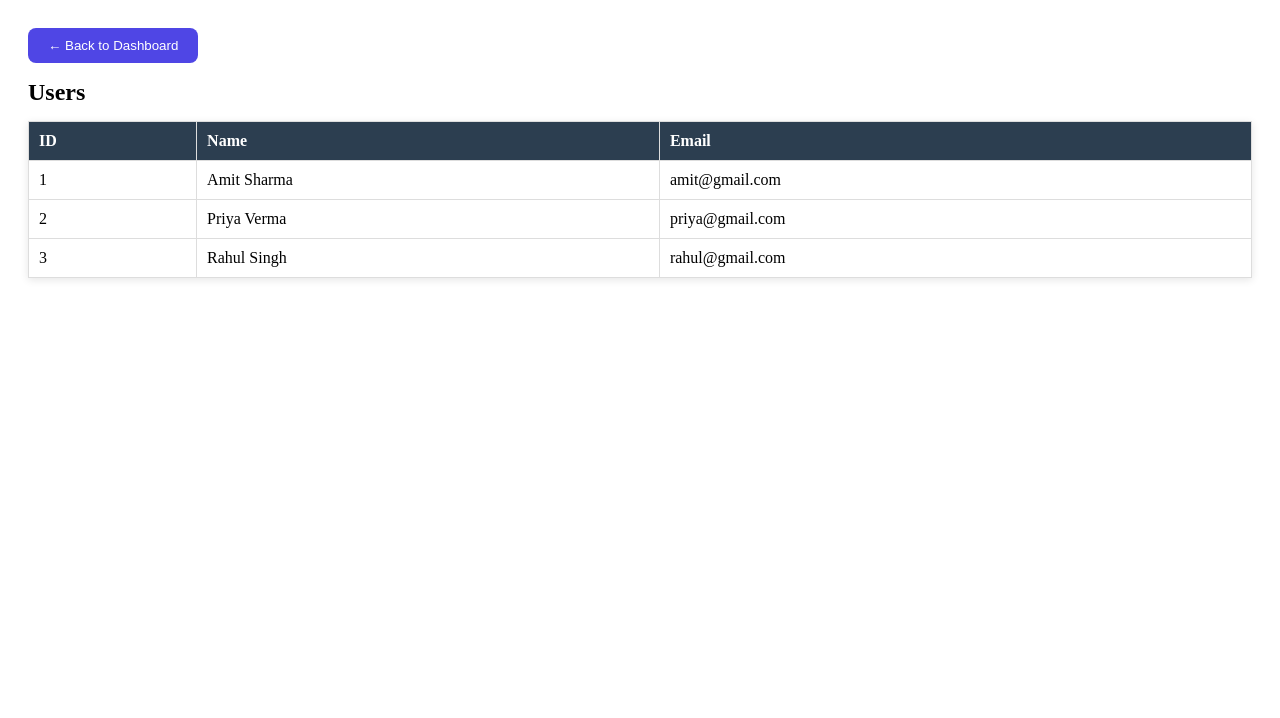
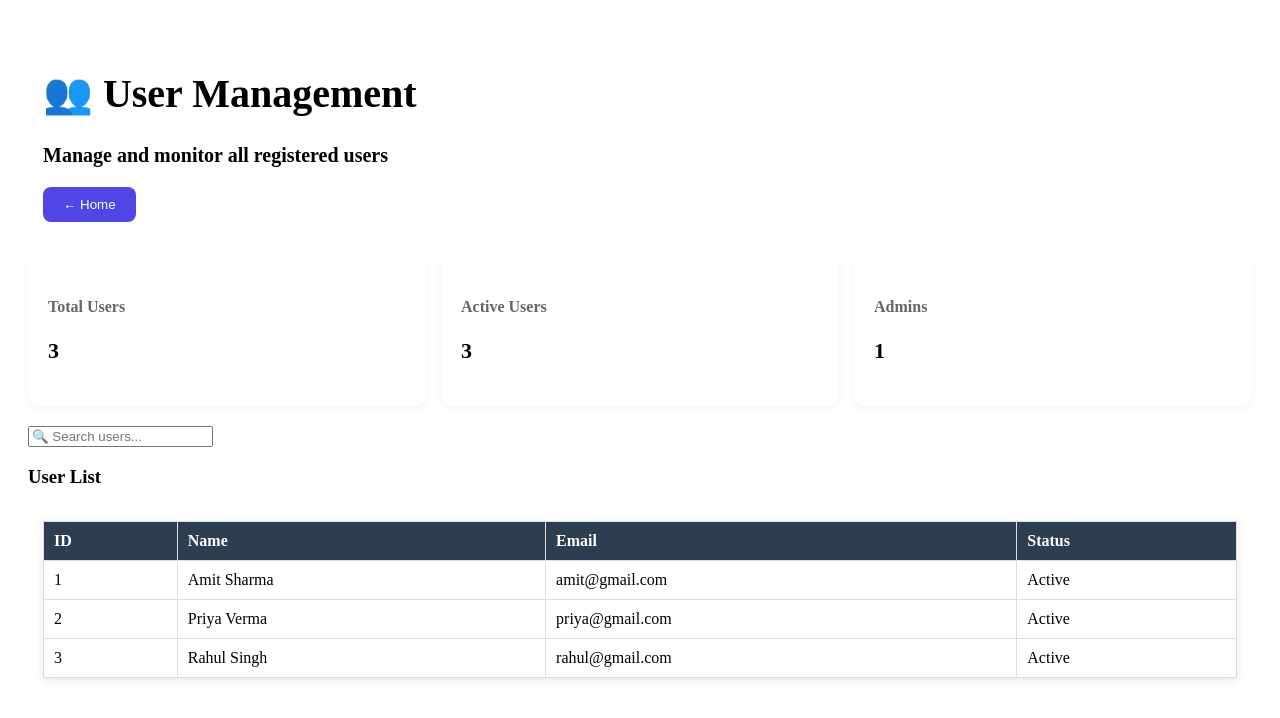
Before and after one commit to Vyasjayu/admin-dashboard, a Next.js app: page /users in a window 1280 px wide. Shown: the top 718 px of the page. Built offline with nearby package versions, Linux system fonts and the light colour scheme.

Commit message:
Update page.tsx

```diff
--- a/app/users/page.tsx
+++ b/app/users/page.tsx
@@ -3,47 +3,106 @@
 import { useRouter } from "next/navigation";
 import { useState } from "react";
 import "./users.css";
-import router from "next/router";
 
+interface User {
+  id: number;
+  name: string;
+  email: string;
+}
 
 export default function UsersPage() {
   const router = useRouter();
-  const users = [
+
+  const [search, setSearch] = useState("");
+
+  const users: User[] = [
     { id: 1, name: "Amit Sharma", email: "amit@gmail.com" },
     { id: 2, name: "Priya Verma", email: "priya@gmail.com" },
     { id: 3, name: "Rahul Singh", email: "rahul@gmail.com" }
   ];
 
+  const filteredUsers = users.filter(user =>
+    user.name.toLowerCase().includes(search.toLowerCase())
+  );
+
   return (
     <div className="page-container">
-         <button
-        className="back-btn"
-        onClick={() => router.push("/dashboard")}
-      >
-        ← Back to Dashboard
+
+      {/* HEADER */}
+      <div className="topbar">
+        <div>
+          <h1>👥 User Management</h1>
+          <p className="subtitle">Manage and monitor all registered users</p>
+        </div>
+
+        <button className="back-btn" onClick={() => router.push("/home")}>
+          ← Home
         </button>
+      </div>
 
-      <h1 className="page-title">Users</h1>
+      {/* STATS */}
+      <div className="cards">
+        <div className="card">
+          <h4>Total Users</h4>
+          <p>{users.length}</p>
+        </div>
 
+        <div className="card">
+          <h4>Active Users</h4>
+          <p>{users.length}</p>
+        </div>
+
+        <div className="card">
+          <h4>Admins</h4>
+          <p>1</p>
+        </div>
+      </div>
+
+      {/* SEARCH */}
+      <div className="section">
+        <input
+          className="search"
+          placeholder="🔍 Search users..."
+          value={search}
+          onChange={(e) => setSearch(e.target.value)}
+        />
+      </div>
+
+      {/* TABLE */}
+      <div className="section">
+        <h3>User List</h3>
+
+        {filteredUsers.length === 0 ? (
+          <p className="empty">No users found</p>
+        ) : (
+          <div className="tableBox">
             <table className="table">
               <thead>
                 <tr>
                   <th>ID</th>
                   <th>Name</th>
                   <th>Email</th>
+                  <th>Status</th>
                 </tr>
               </thead>
 
               <tbody>
-          {users.map((user) => (
+                {filteredUsers.map((user) => (
                   <tr key={user.id}>
                     <td>{user.id}</td>
                     <td>{user.name}</td>
                     <td>{user.email}</td>
+                    <td>
+                      <span className="badge active">Active</span>
+                    </td>
                   </tr>
                 ))}
               </tbody>
             </table>
           </div>
+        )}
+      </div>
+
+    </div>
   );
 }
```
Lines whose indentation alone changed are shown as unchanged.
